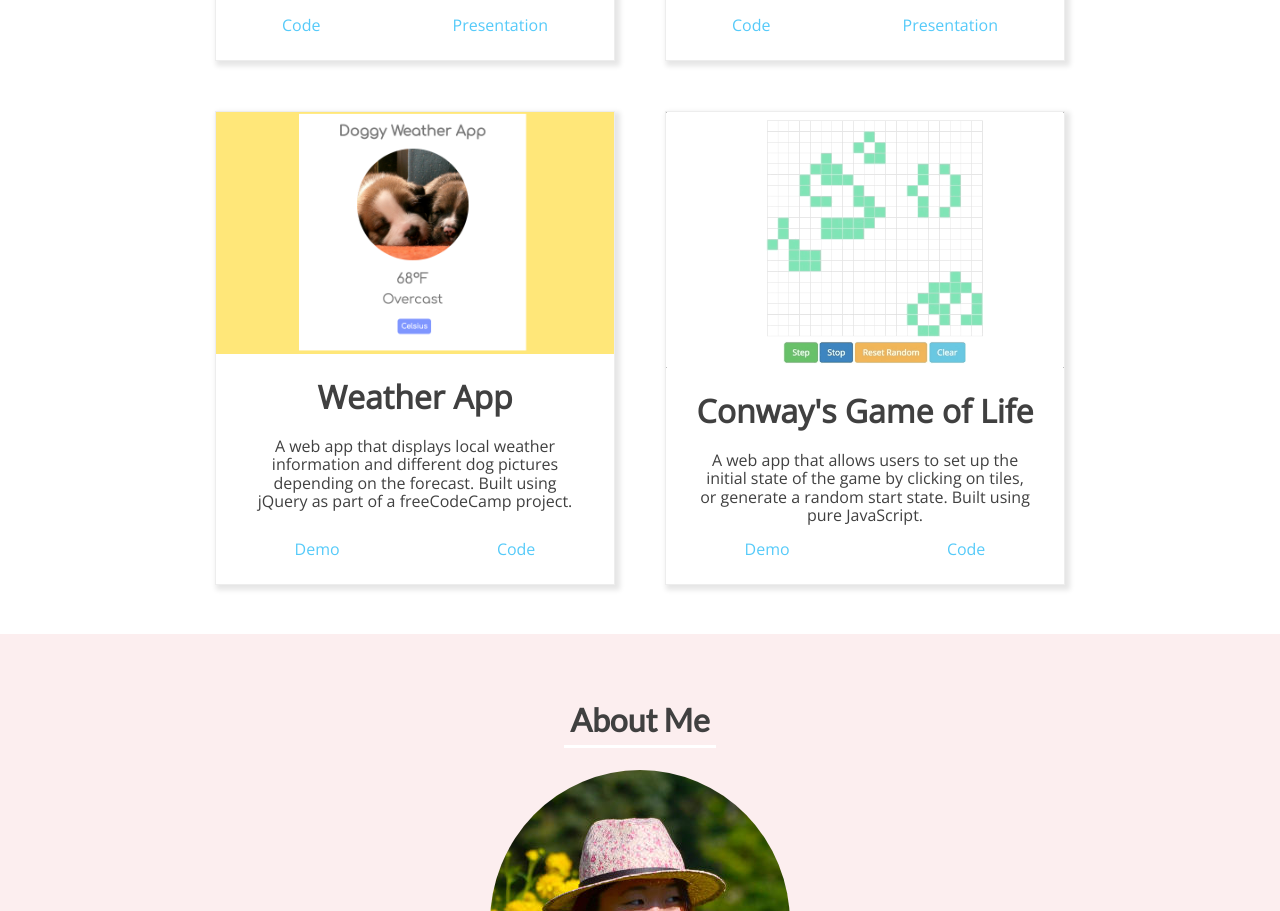
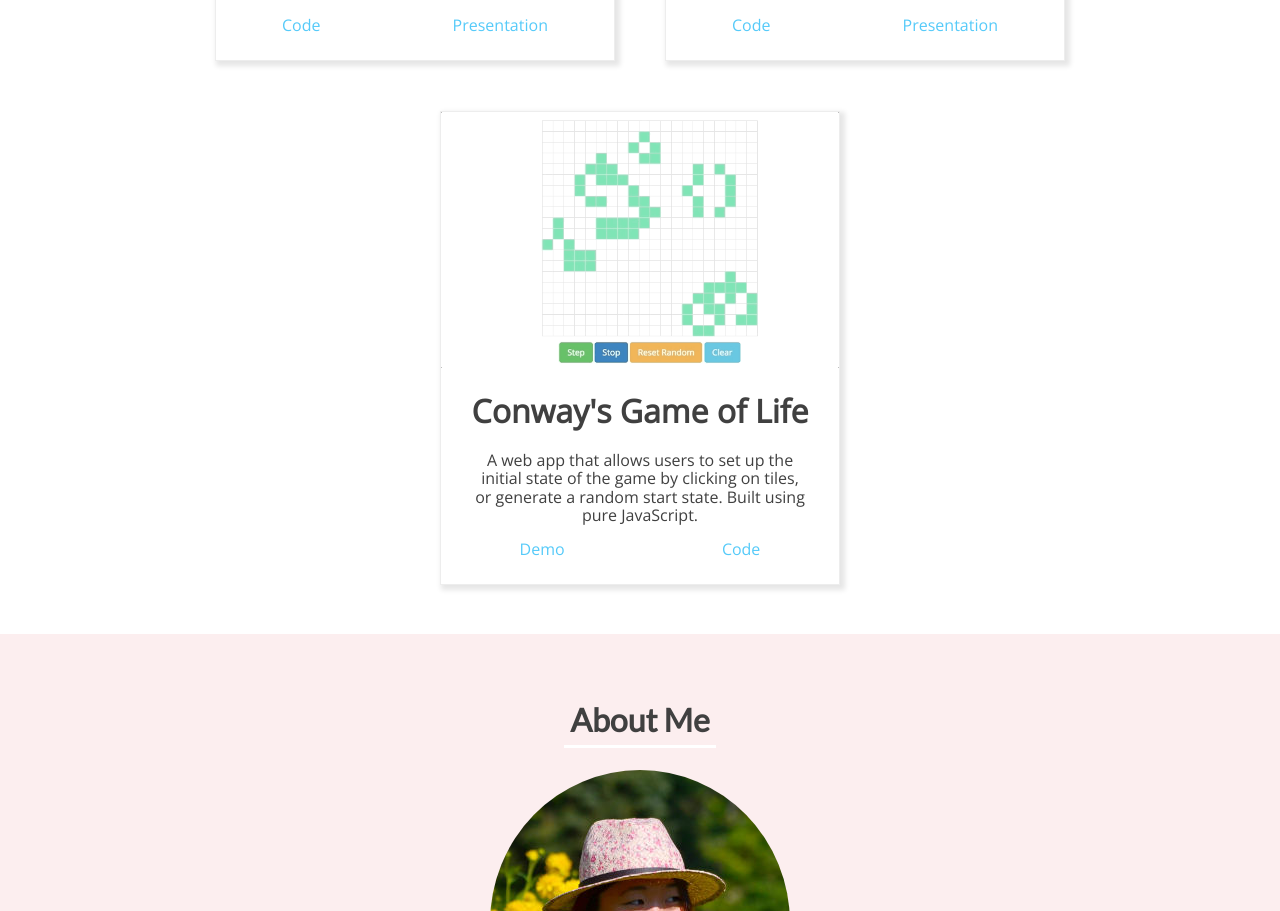
Before and after one commit to sergiodiazl/Portfolio, a React (Create React App) app: page / in a window 1280 px wide. Shown: the part 1854-2765 px from the top of the page. Built offline with nearby package versions, Linux system fonts and the light colour scheme.

Commit message:
commented out weather app

```diff
--- a/src/Projects.js
+++ b/src/Projects.js
@@ -52,16 +52,16 @@ class Projects extends Component {
           demo: null,
           presentation: 'https://www.youtube.com/watch?v=fH4YrnoB3-M&list=PLx0iOsdUOUmnCoQp2wnimmDBx22j2vXBU&index=3'
         },
-        {
-          name: 'Weather App',
-          description: "A web app that displays local weather information and different dog pictures depending on the forecast. Built using jQuery as part of a freeCodeCamp project.",
-          imageURL: './images/doggyWeather.png',
-          altText: 'A doggy weather app',
-          orientation: 'landscape',
-          github: 'https://codepen.io/stella-yc/full/vyBWKL/',
-          demo: 'https://codepen.io/stella-yc/pen/vyBWKL',
-          presentation: null
-        },
+        // {
+        //   name: 'Weather App',
+        //   description: "A web app that displays local weather information and different dog pictures depending on the forecast. Built using jQuery as part of a freeCodeCamp project.",
+        //   imageURL: './images/doggyWeather.png',
+        //   altText: 'A doggy weather app',
+        //   orientation: 'landscape',
+        //   github: 'https://codepen.io/stella-yc/pen/vyBWKL',
+        //   demo: 'https://codepen.io/stella-yc/full/vyBWKL/',
+        //   presentation: null
+        // },
         {
           name: "Conway's Game of Life",
           description: "A web app that allows users to set up the initial state of the game by clicking on tiles, or generate a random start state. Built using pure JavaScript.",
--- a/src/Social.js
+++ b/src/Social.js
@@ -43,7 +43,7 @@ class Social extends Component {
           <div className="social-link" key={social.name}>
             <a href={social.link} className={this.props.iconColor}
               target="_blank" rel="noopener noreferrer">
-              <img src={social.image} />
+              <img src={social.image} alt={social.name}/>
             </a>
           </div>
         )}
```
